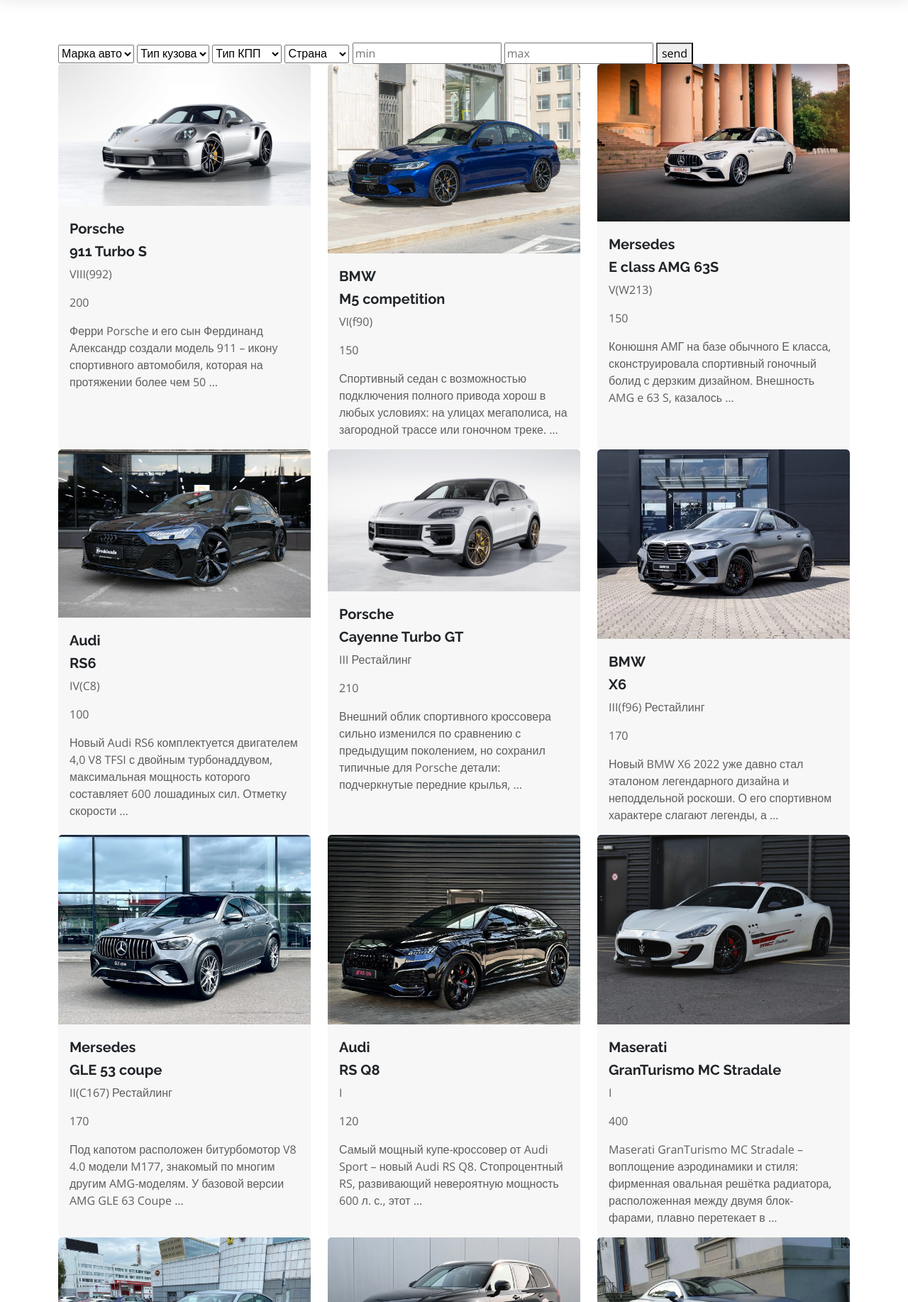
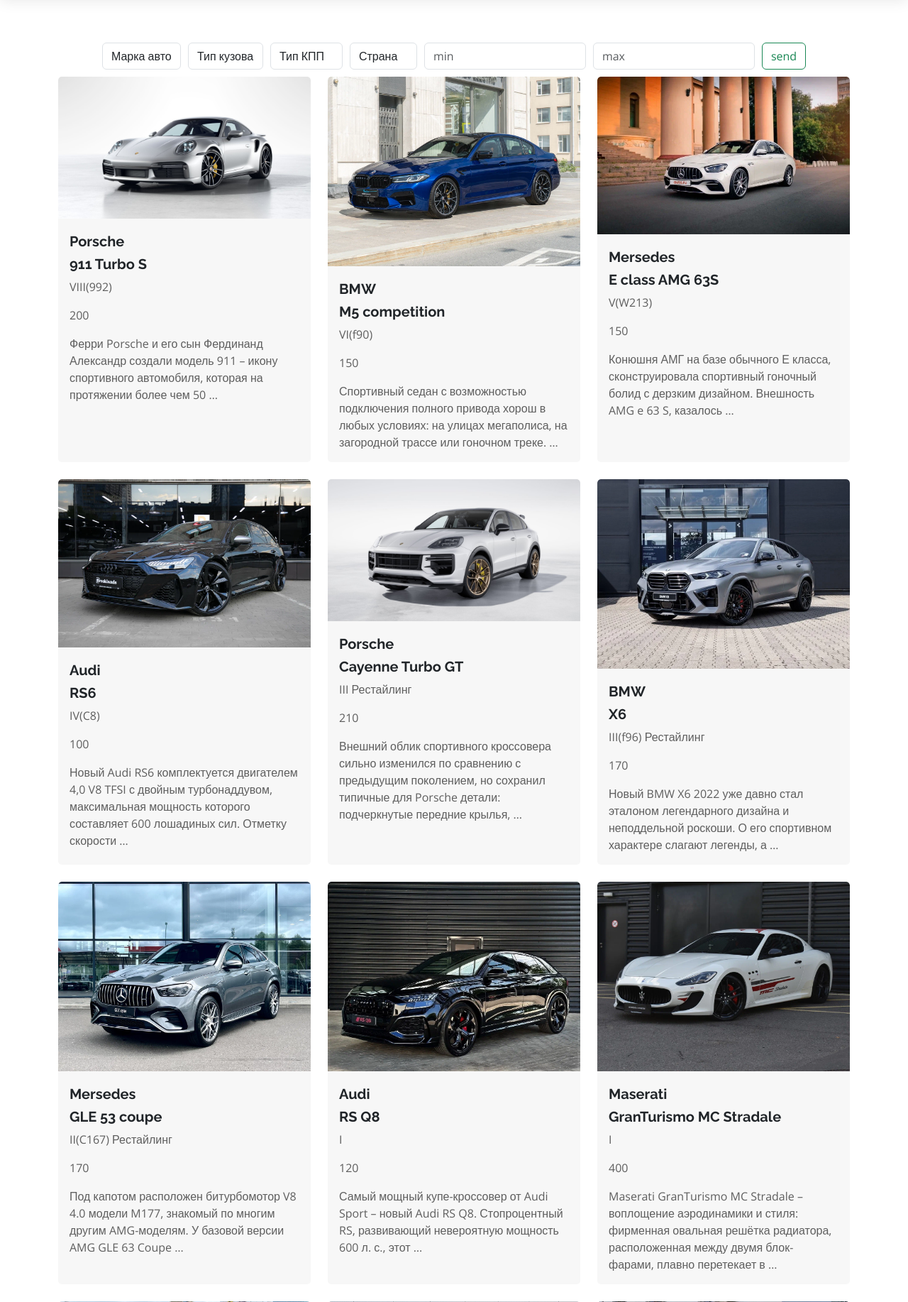
Before and after one commit to BORZ070/djangocar, a Django app: page /search/ in a window 1280 px wide. Shown: the part 70-1904 px from the top of the page at 71% size. Run offline with Django 4.2, Linux system fonts and the light colour scheme; data comes from the database, SQL or seed files in the repository; both versions use the stored data as it was after the commit; some libraries are stand-ins or nearby versions.

Commit message:
update 12

```diff
--- a/about/models.py
+++ b/about/models.py
@@ -15,7 +15,7 @@
 class Bill(models.Model):
     email = models.EmailField()
     name = models.CharField(max_length=50)
-    comment = models.CharField(max_length=500)
+    comment = models.CharField(max_length=500, blank=True, null=True)
 
     def __str__(self):
         return self.name
--- a/templates/base_new.html
+++ b/templates/base_new.html
@@ -157,39 +157,39 @@
               </p>
             </div>
 
-            <div class="col-lg-3 col-md-6 footer-links">
-              <h4>Useful Links</h4>
-              <ul>
-                <li><i class="bx bx-chevron-right"></i> <a href="#">Home</a></li>
-                <li><i class="bx bx-chevron-right"></i> <a href="#">About us</a></li>
-                <li><i class="bx bx-chevron-right"></i> <a href="#">Services</a></li>
-                <li><i class="bx bx-chevron-right"></i> <a href="#">Terms of service</a></li>
-                <li><i class="bx bx-chevron-right"></i> <a href="#">Privacy policy</a></li>
-              </ul>
-            </div>
+<!--            <div class="col-lg-3 col-md-6 footer-links">-->
+<!--              <h4>Useful Links</h4>-->
+<!--              <ul>-->
+<!--                <li><i class="bx bx-chevron-right"></i> <a href="#">Home</a></li>-->
+<!--                <li><i class="bx bx-chevron-right"></i> <a href="#">About us</a></li>-->
+<!--                <li><i class="bx bx-chevron-right"></i> <a href="#">Services</a></li>-->
+<!--                <li><i class="bx bx-chevron-right"></i> <a href="#">Terms of service</a></li>-->
+<!--                <li><i class="bx bx-chevron-right"></i> <a href="#">Privacy policy</a></li>-->
+<!--              </ul>-->
+<!--            </div>-->
 
-            <div class="col-lg-3 col-md-6 footer-links">
-              <h4>Our Services</h4>
-              <ul>
-                <li><i class="bx bx-chevron-right"></i> <a href="#">Web Design</a></li>
-                <li><i class="bx bx-chevron-right"></i> <a href="#">Web Development</a></li>
-                <li><i class="bx bx-chevron-right"></i> <a href="#">Product Management</a></li>
-                <li><i class="bx bx-chevron-right"></i> <a href="#">Marketing</a></li>
-                <li><i class="bx bx-chevron-right"></i> <a href="#">Graphic Design</a></li>
-              </ul>
-            </div>
+<!--            <div class="col-lg-3 col-md-6 footer-links">-->
+<!--              <h4>Our Services</h4>-->
+<!--              <ul>-->
+<!--                <li><i class="bx bx-chevron-right"></i> <a href="#">Web Design</a></li>-->
+<!--                <li><i class="bx bx-chevron-right"></i> <a href="#">Web Development</a></li>-->
+<!--                <li><i class="bx bx-chevron-right"></i> <a href="#">Product Management</a></li>-->
+<!--                <li><i class="bx bx-chevron-right"></i> <a href="#">Marketing</a></li>-->
+<!--                <li><i class="bx bx-chevron-right"></i> <a href="#">Graphic Design</a></li>-->
+<!--              </ul>-->
+<!--            </div>-->
 
-            <div class="col-lg-3 col-md-6 footer-links">
-              <h4>Our Social Networks</h4>
-              <p>Cras fermentum odio eu feugiat lide par naso tierra videa magna derita valies</p>
-              <div class="social-links mt-3">
-                <a href="#" class="twitter"><i class="bx bxl-twitter"></i></a>
-                <a href="#" class="facebook"><i class="bx bxl-facebook"></i></a>
-                <a href="#" class="instagram"><i class="bx bxl-instagram"></i></a>
-                <a href="#" class="google-plus"><i class="bx bxl-skype"></i></a>
-                <a href="#" class="linkedin"><i class="bx bxl-linkedin"></i></a>
-              </div>
-            </div>
+<!--            <div class="col-lg-3 col-md-6 footer-links">-->
+<!--              <h4>Our Social Networks</h4>-->
+<!--              <p>Cras fermentum odio eu feugiat lide par naso tierra videa magna derita valies</p>-->
+<!--              <div class="social-links mt-3">-->
+<!--                <a href="#" class="twitter"><i class="bx bxl-twitter"></i></a>-->
+<!--                <a href="#" class="facebook"><i class="bx bxl-facebook"></i></a>-->
+<!--                <a href="#" class="instagram"><i class="bx bxl-instagram"></i></a>-->
+<!--                <a href="#" class="google-plus"><i class="bx bxl-skype"></i></a>-->
+<!--                <a href="#" class="linkedin"><i class="bx bxl-linkedin"></i></a>-->
+<!--              </div>-->
+<!--            </div>-->
 
           </div>
         </div>
@@ -204,7 +204,7 @@
           <!-- You can delete the links only if you purchased the pro version. -->
           <!-- Licensing information: https://bootstrapmade.com/license/ -->
           <!-- Purchase the pro version with working PHP/AJAX contact form: https://bootstrapmade.com/plato-responsive-bootstrap-website-template/ -->
-          Designed by <a href="https://bootstrapmade.com/">BootstrapMade</a>
+<!--          Designed by <a href="https://bootstrapmade.com/">BootstrapMade</a>-->
         </div>
       </div>
     </footer><!-- End Footer -->
--- a/templates/detail_new.html
+++ b/templates/detail_new.html
@@ -76,6 +76,7 @@
                   <li><strong>Информация </strong>: {{ car.info }}</li>
 
 
+                    <li><strong>Менеджер </strong>: {{ car.manager.name }}: {{ car.manager.phone }}</li>
 
                 </ul>
               </div>
--- a/templates/search.html
+++ b/templates/search.html
@@ -3,17 +3,51 @@
 
 {% block content %}
 
+<style>
+  .form-inline {
+    display: flex;
+    justify-content: center;
+    flex-wrap: wrap;
+  }
+
+  .form-inline .form-group {
+    flex: 0 0 100%;
+    margin-bottom: 10px;
+  }
+
+  .form-inline .form-group .btn-group {
+    display: flex;
+    align-items: center;
+  }
+
+  .form-inline .form-group .btn-group .btn {
+    margin-left: 5px;
+  }
+
+  @media (min-width: 768px) {
+    .form-inline .form-group {
+      flex: 0 0 auto;
+      margin-right: 10px;
+    }
+
+    .form-inline .form-group:last-child {
+      margin-right: 0;
+    }
+  }
+</style>
 
   <!-- ======= Features Section ======= -->
   <section id="features" class="features">
     <div class="container">
 
 
-    <form action="" method="get">
+    <form class="form-inline mt-2 mt-md-0" action="" method="get">
+
 
 
 <!--selector brand-->
-      <select name="text" onchange="this.form.submit()">
+        <div class="form-group">
+      <select class="form-control" name="text" onchange="this.form.submit()">
         <option value=""> Марка авто </option>
 
         {% for brand in brands %}
@@ -22,9 +56,11 @@
         </option>
         {% endfor %}
       </select>
+</div>
 
 <!--selector body-->
-      <select name="body_id" onchange="this.form.submit()">
+        <div class="form-group">
+      <select class="form-control" name="body_id" onchange="this.form.submit()">
         <option value=""> Тип кузова </option>
 
         {% for body in bodys %}
@@ -33,9 +69,11 @@
         </option>
         {% endfor %}
       </select>
+        </div>
 
 <!--selector transmission-->
-          <select name="transmission" onchange="this.form.submit()">
+        <div class="form-group">
+          <select class="form-control" name="transmission" onchange="this.form.submit()">
         <option value=""> Тип КПП </option>
 
         {% for transmission in transmissions %}
@@ -44,9 +82,11 @@
         </option>
         {% endfor %}
       </select>
+        </div>
 
 <!--selector country-->
-        <select name="country" onchange="this.form.submit()">
+        <div class="form-group">
+        <select class="form-control" name="country" onchange="this.form.submit()">
         <option value=""> Страна </option>
 
         {% for country in countrys %}
@@ -55,20 +95,26 @@
         </option>
         {% endfor %}
       </select>
+        </div>
 
-      <input name="min" placeholder="min" value="{{request.GET.min}}">
-      <input name="max" placeholder="max" value="{{request.GET.max}}">
+      <div class="form-group">
+      <input class="form-control" name="min" placeholder="min" value="{{request.GET.min}}">
+      </div>
 
+        <div class="form-group">
+      <input class="form-control" name="max" placeholder="max" value="{{request.GET.max}}">
+        </div>
 
-
-      <button type="submit">send
+        <div class="form-group">
+      <button class="btn btn-outline-success" type="submit">send
       </button>
+        </div>
     </form>
 
 
       <div class="row d-flex justify-content-center">
         {% for car in cars %}
-        <div class="col-lg-4 col-md-6 d-flex align-items-stretch">
+        <div class="col-lg-4 col-md-6 d-flex align-items-stretch mb-4">
           <div class="card">
             <a href="{% url 'mainpage_car:detailpage' car.id %}"><img src="{{ car.photo.url }}" class="card-img-top" alt="..."></a>
             <div class="card-body">
@@ -80,6 +126,7 @@
             </div>
           </div>
         </div>
+
         {% endfor %}
         <div class="col-lg-12 d-flex justify-content-center">
         </div>
```
Also changed, not shown: mainpage_car/views.py (+4 -3 lines), about/migrations/0004_bill_comment.py (added), db.sqlite3.
